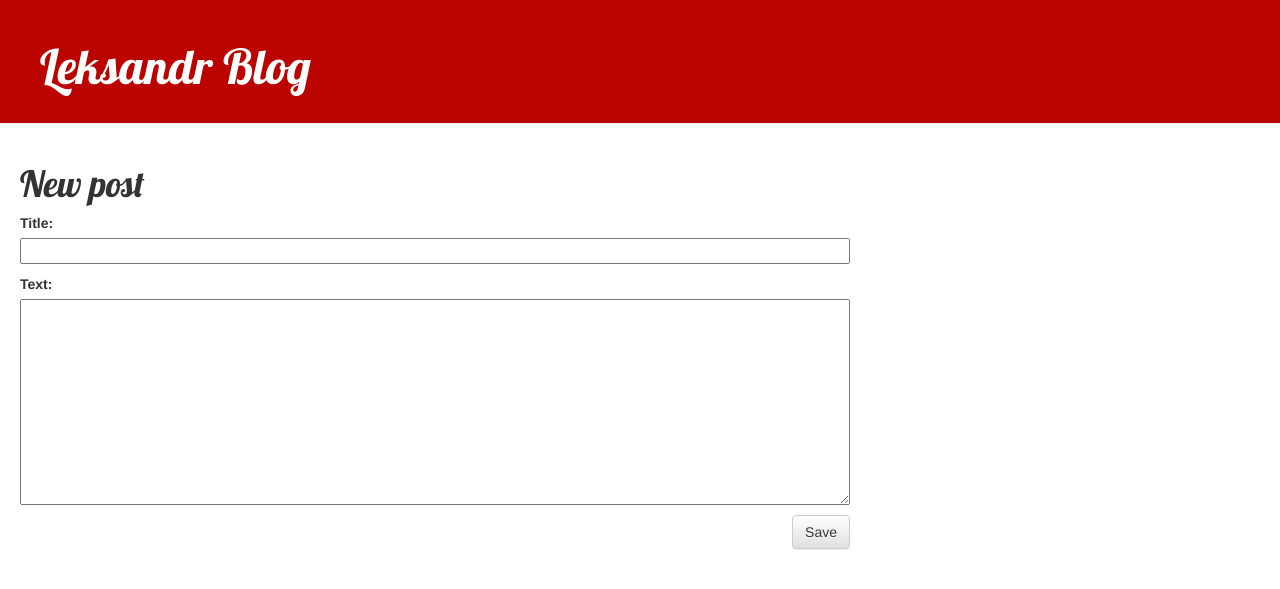
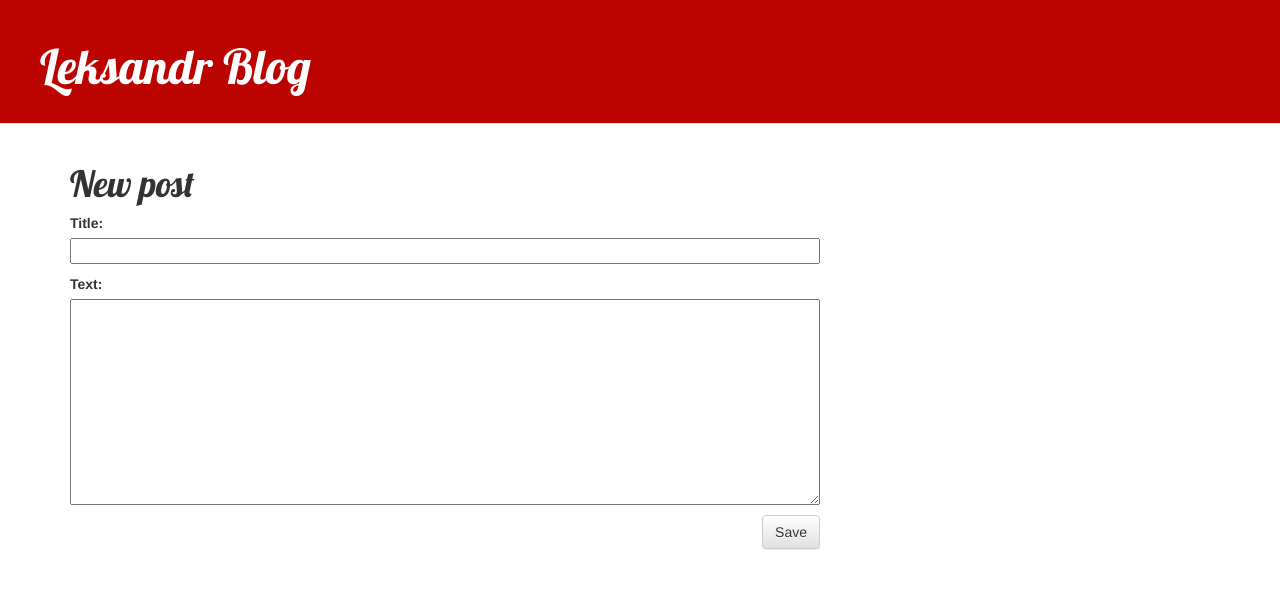
Before and after one commit to Alekom/my-first-blog, a Django app: page /post/new/ in a window 1280 px wide. Shown: the top 589 px of that part. Run offline with Django 3.2, Linux system fonts and the light colour scheme; the page is wider than the window, and the part outside it is not shown; some libraries are stand-ins or nearby versions.

Commit message:
CSS changes

```diff
--- a/blog/static/css/blog.css
+++ b/blog/static/css/blog.css
@@ -11,12 +11,12 @@
 }
 
 .content {
-    margin-left: 40px;
+    /*margin-left: 40px;*/
 }
-
+/*
 .content-container {
     padding-left: 20px;
-}
+}*/
 
 h1, h2, h3, h4 {
     font-family: 'Lobster', cursive;
--- a/blog/templates/blog/base.html
+++ b/blog/templates/blog/base.html
@@ -15,7 +15,7 @@
 			<h1><a href="/">Leksandr Blog</a></h1>
 		</div>
 
-		<div class="content-container">
+		<div class="content container">
 			<div class="row">
 				<div class="col-md-8">
 					{% block content %}
```
